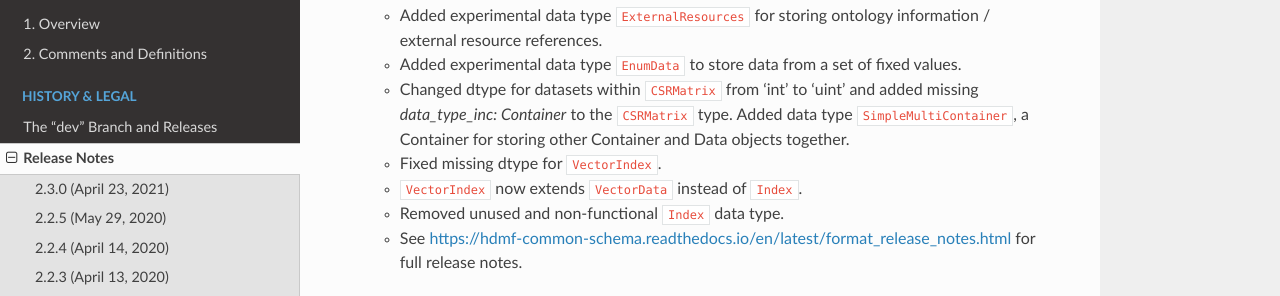
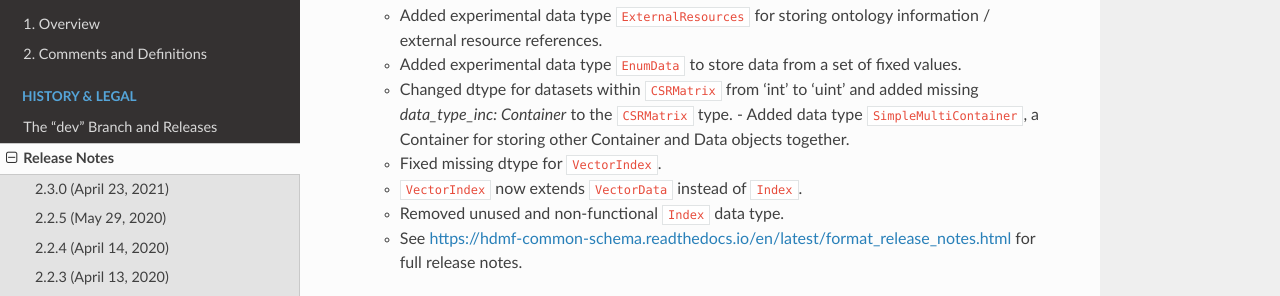
Before and after one commit to NeurodataWithoutBorders/nwb-schema, a Sphinx documentation site: the page built from docs/format/source/format_release_notes.rst, in a window 1280 px wide and 900 px high, scrolled down 304 px. Shown: the part 153-449 px from the top of the window. Built offline with Sphinx 7.4.7 and the Read the Docs theme 2.0.0, drawn with Linux system fonts in a browser that asks for light colours.

```diff
--- a/docs/format/source/format_release_notes.rst
+++ b/docs/format/source/format_release_notes.rst
@@ -16,7 +16,7 @@ Release Notes
   - Added experimental data type ``EnumData`` to store data from a set of fixed values.
   - Changed dtype for datasets within ``CSRMatrix`` from 'int' to 'uint' and added missing `data_type_inc: Container`
     to the ``CSRMatrix`` type.
-    Added data type ``SimpleMultiContainer``, a Container for storing other Container and Data objects together.
+    - Added data type ``SimpleMultiContainer``, a Container for storing other Container and Data objects together.
   - Fixed missing dtype for ``VectorIndex``.
   - ``VectorIndex`` now extends ``VectorData`` instead of ``Index``.
   - Removed unused and non-functional ``Index`` data type.
```
